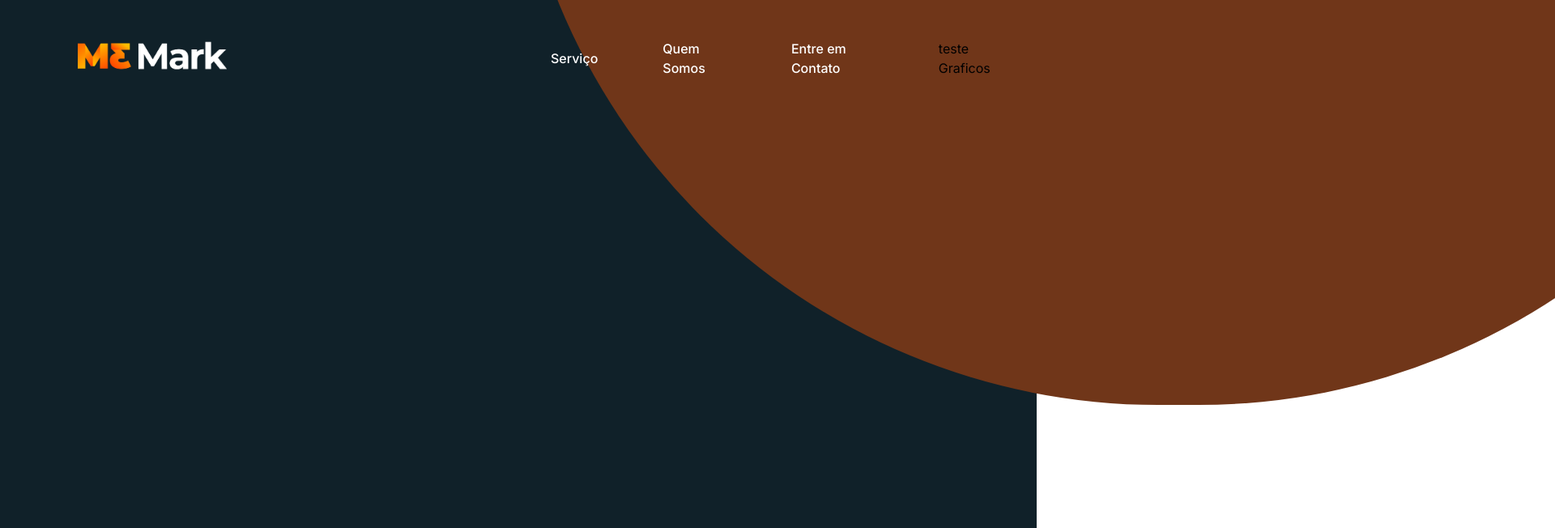
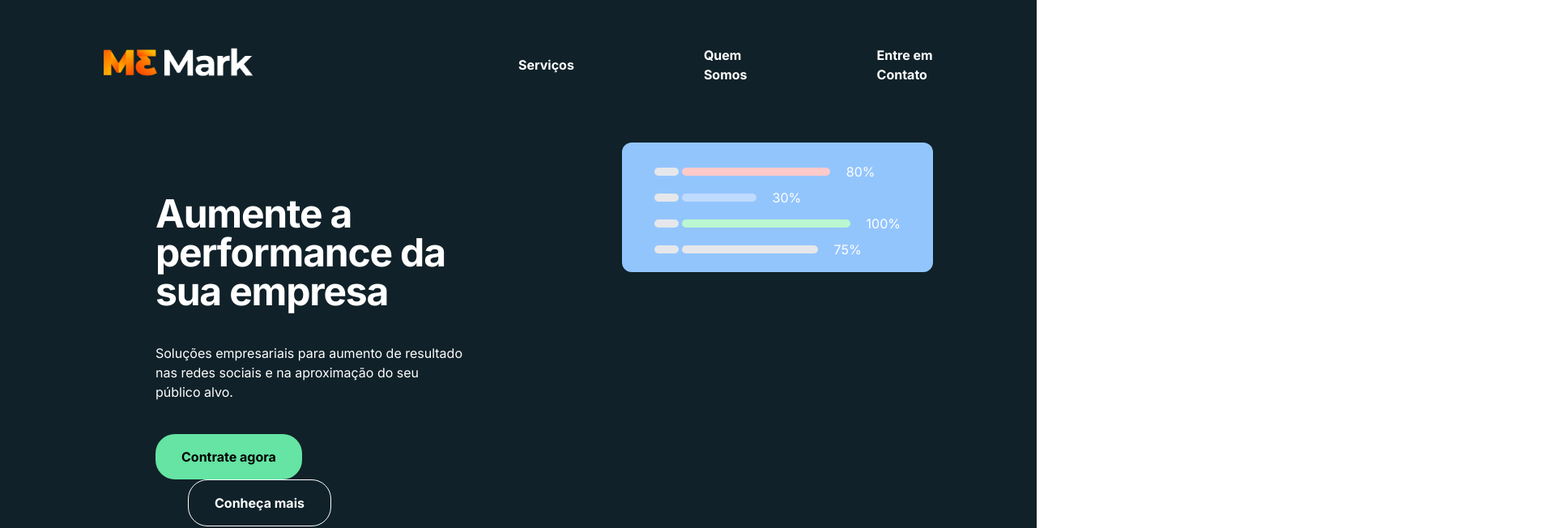
Before and after one commit to Gustavolimapereira/m3markV1, a Next.js app: page / in a window 1280 px wide. Shown: the top 652 px of the page at 81% size, 1920 px wide, since content can reach past the window. Built offline with nearby package versions, Linux system fonts and the light colour scheme.

Commit message:
update site layout

```diff
--- a/src/app/layout.tsx
+++ b/src/app/layout.tsx
@@ -16,7 +16,7 @@ export default function RootLayout({
 }) {
   return (
     <html lang="en">
-      <body className={`${inter.className} overflow-x-hidden`}>{children}</body>
+      <body className={inter.className}>{children}</body>
     </html>
   )
 }
--- a/src/app/page.tsx
+++ b/src/app/page.tsx
@@ -3,20 +3,10 @@ import Graficos from '../components/graficos'
 
 export default function Home() {
   return (
-    <div className="h-screen w-screen bg-customColor">
-      <div
-        className="w-1293 h-1293 bg-customColorCircle rounded-full absolute"
-        style={{
-          width: '1650px',
-          height: '1600px',
-          top: '-1100px',
-          right: '-1000px',
-          zIndex: 1,
-        }}
-      ></div>
-      <div className="absolute h-30 w-screen  z-10 mt-8 mx-10">
-        <div className="grid grid-cols-2 h-20">
-          <div className="pl-14 flex justify-start items-center">
+    <div className="h-screen w-screen bg-customColor px-32 py-10">
+      <div className="h-20 flex">
+        <div className="w-full grid grid-cols-2">
+          <div className="h-full flex justify-start items-center">
             <Image
               src="/LogoM3Mark.png"
               width={184}
@@ -24,26 +14,100 @@ export default function Home() {
               alt="logo M3 Mark"
             />
           </div>
-          <div className=" flex justify-center items-center space-x-20 pr-20">
-            <a
-              href="#"
-              className="font-medium text-white dark:text-white-500 hover:underline font-sans600  font-weight-600"
-            >
-              Serviço
+          <div className="flex justify-center items-center space-x-40">
+            <a className="text-white font-bold" href="">
+              Serviços
             </a>
-            <a
-              href="#"
-              className="font-medium text-white dark:text-white-500 hover:underline font-sans600  font-weight-600"
-            >
+            <a className="text-white font-bold" href="">
               Quem Somos
             </a>
-            <a
-              href="#"
-              className="font-medium text-white dark:text-white-500 hover:underline font-sans600  font-weight-600"
-            >
+            <a className="text-white font-bold" href="">
               Entre em Contato
             </a>
-            <Graficos></Graficos>
+          </div>
+        </div>
+      </div>
+      <div className=" flex mt-14 ">
+        <div className="grid grid-cols-2">
+          <div className="h-auto space-y-10 p-16">
+            <h1 className="text-5xl font-bold tracking-tight text-white ">
+              Aumente a performance da sua empresa
+            </h1>
+            <p className="text-white">
+              Soluções empresariais para aumento de resultado nas redes sociais
+              e na aproximação do seu público alvo.
+            </p>
+            <div className="space-x-10">
+              <button
+                type="button"
+                className="text-black bg-customColorButton hover:bg-green-800
+                focus:ring-4 font-bold
+                rounded-3xl py-4 px-8
+                  focus:outline-none "
+              >
+                Contrate agora
+              </button>
+
+              <button
+                type="button"
+                className="text-white hover:bg-customColorButton border-white border
+                focus:ring-4 font-bold
+                rounded-3xl py-4 px-8
+                  focus:outline-none "
+              >
+                Conheça mais
+              </button>
+            </div>
+          </div>
+          <div className=" w-full flex justify-end">
+            <div className="w-3/4 h-40 bg-blue-300 py-6 px-10 relative space-y-2 rounded-xl">
+              <div className="flex space-x-1 justify-start items-center">
+                <div
+                  className=" bg-gray-200 rounded-full h-2.5"
+                  style={{ width: '10%' }}
+                ></div>
+                <div
+                  className=" bg-red-200 rounded-full h-2.5"
+                  style={{ width: '60%' }}
+                ></div>
+                <p className="text-white pl-4">80%</p>
+              </div>
+              <div className="flex space-x-1 justify-start items-center">
+                <div
+                  className=" bg-gray-200 rounded-full h-2.5"
+                  style={{ width: '10%' }}
+                ></div>
+                <div
+                  className=" bg-blue-200 rounded-full h-2.5"
+                  style={{ width: '30%' }}
+                ></div>
+                <p className="text-white pl-4">30%</p>
+              </div>
+
+              <div className="flex space-x-1 justify-start items-center">
+                <div
+                  className=" bg-gray-200 rounded-full h-2.5"
+                  style={{ width: '10%' }}
+                ></div>
+                <div
+                  className=" bg-green-200 rounded-full h-2.5"
+                  style={{ width: '70%' }}
+                ></div>
+                <p className="text-white pl-4">100%</p>
+              </div>
+
+              <div className="flex space-x-1 justify-start items-center">
+                <div
+                  className=" bg-gray-200 rounded-full h-2.5"
+                  style={{ width: '10%' }}
+                ></div>
+                <div
+                  className=" bg-gray-200 rounded-full h-2.5"
+                  style={{ width: '55%' }}
+                ></div>
+                <p className="text-white pl-4">75%</p>
+              </div>
+            </div>
           </div>
         </div>
       </div>
--- a/tailwind.config.ts
+++ b/tailwind.config.ts
@@ -17,10 +17,17 @@ const config: Config = {
       colors: {
         customColor: '#102129',
         customColorCircle: '#703619',
+        customColorButton: '#65E4A3',
       },
       fontFamily: {
         sans: ['Open Sans', 'sans-serif'],
-        roboto: ['Roboto', 'sans-serif']
+        roboto: ['Roboto', 'sans-serif'],
+      },
+      width: {
+        '1293': '1493px',
+      },
+      height: {
+        '1293': '1493px',
       },
     },
   },
```
